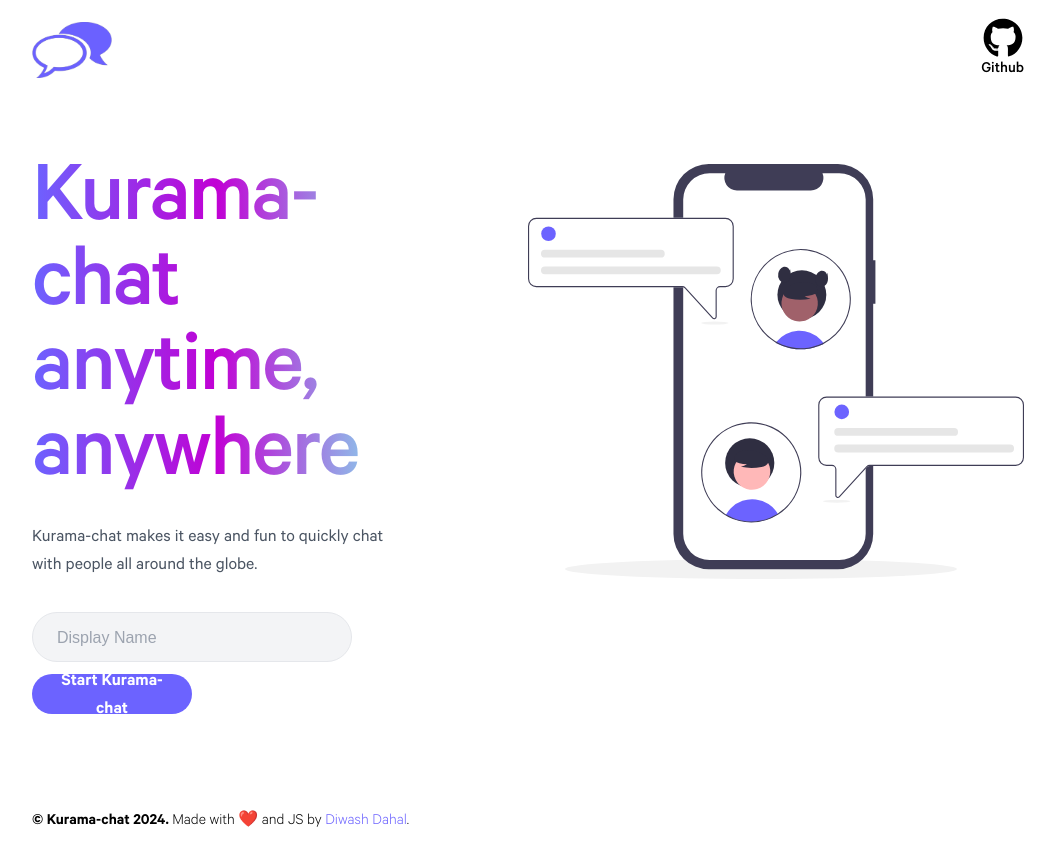
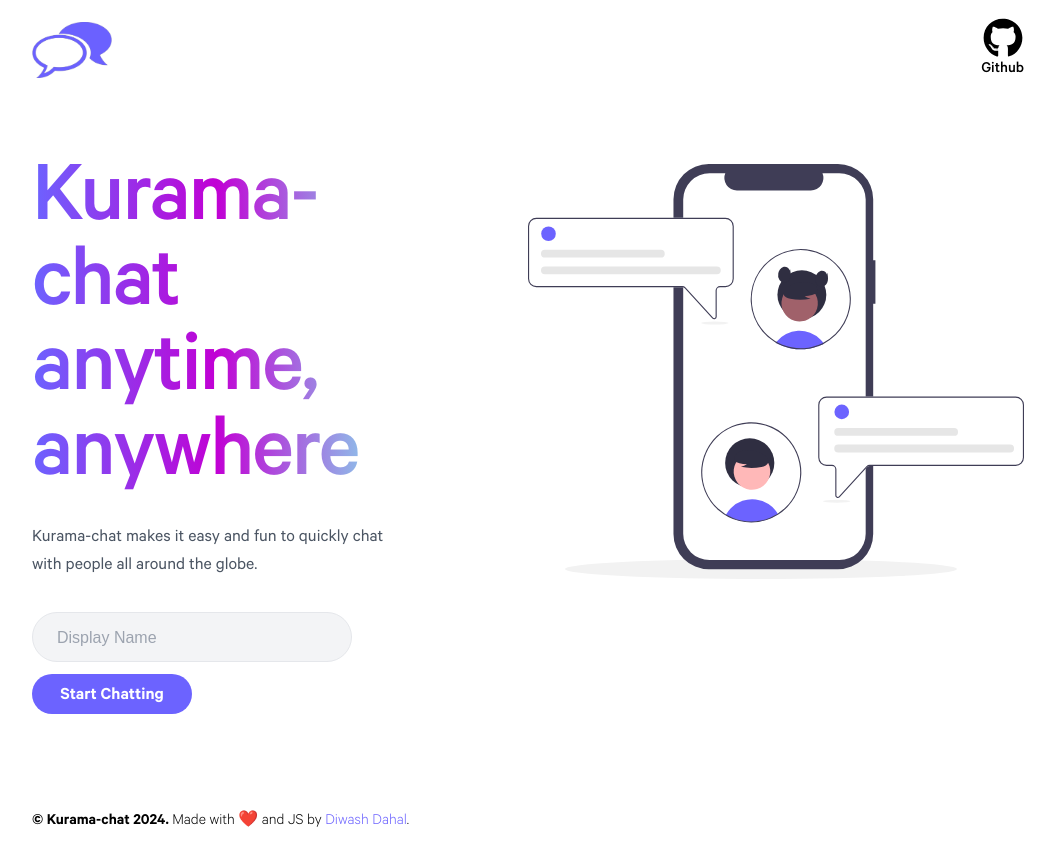
Before and after one commit to H1B0B0/Kurama-chat, a Next.js app in the folder frontend/: page / in a window 1280 px wide. Shown: the whole page, without its empty margins (112-1167 px from the left). Built offline with nearby package versions, Linux system fonts and the light colour scheme.

Commit message:
Update login button text

```diff
--- a/frontend/src/components/Home/LoginForm.tsx
+++ b/frontend/src/components/Home/LoginForm.tsx
@@ -49,7 +49,7 @@ function LoginForm() {
           {isLoading ? (
             <ClipLoader color="white" size={20} />
           ) : (
-            "Start Kurama-chat"
+            "Start Chatting"
           )}
         </button>
       </div>
```
